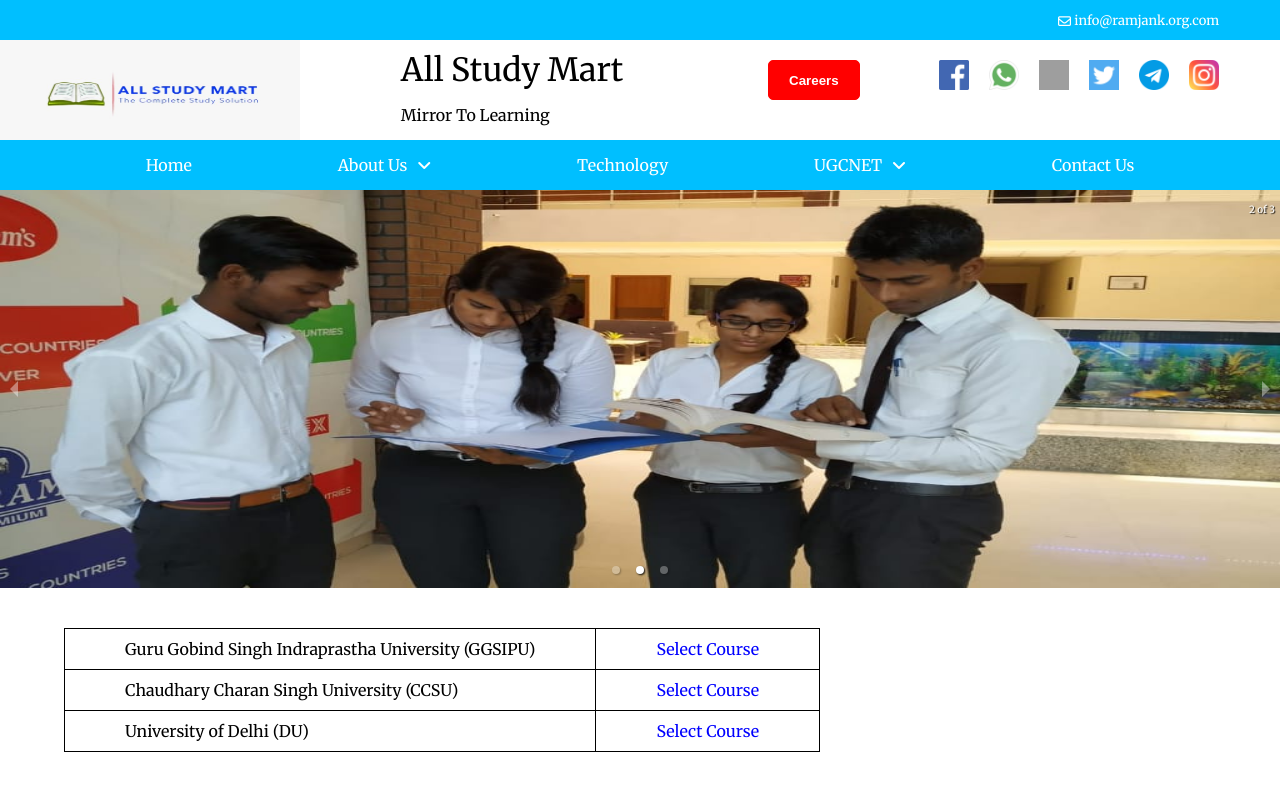
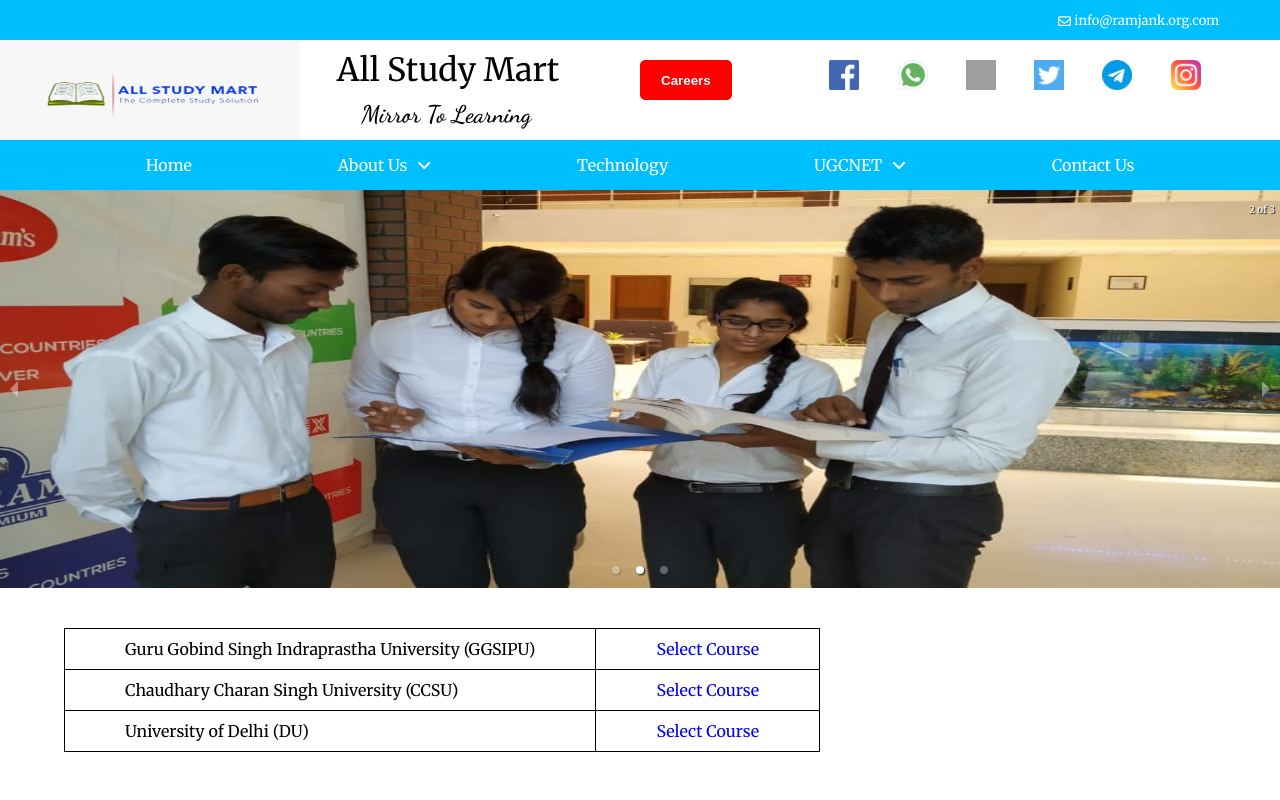
Before and after one commit to batbot11/all-study-mart, a React (Create React App) app: page / in a window 1280 px wide. Shown: the top 800 px of the page. Built offline with nearby package versions, Linux system fonts and the light colour scheme; grey boxes are pictures that could not be loaded.

Commit message:
some changes

```diff
--- a/public/index.html
+++ b/public/index.html
@@ -38,6 +38,9 @@
   <link href="https://fonts.googleapis.com/css?family=Merriweather&display=swap" rel="stylesheet">
 
 
+  <!-- Dancing script font link -->
+  <link href="https://fonts.googleapis.com/css2?family=Dancing+Script:wght@600&display=swap" rel="stylesheet">
+
 </head>
 
 <body>
--- a/src/components/logoBar/LogoBar.css
+++ b/src/components/logoBar/LogoBar.css
@@ -16,7 +16,7 @@
 
 .logobar__name--container {
   position: absolute;
-  left: 40%;
+  left: 35%;
   transform: translateX(-50%);
 }
 
@@ -28,14 +28,17 @@
 
 .logobar__heading--sub {
   display: block;
-  margin-top: 15px;
+  margin-top: 10px;
+  margin-left: 11%;
+  font-size: 24px;
+  font-family: 'Dancing Script', cursive;
 }
 
 .logobar__social--container {
   position: absolute;
   top: 20px;
   right: 3.2%;
-  width: 25%;
+  width: 35%;
   display: flex;
   justify-content: space-evenly;
 }
@@ -48,7 +51,7 @@
 
 .logobar__btn--careers {
   position: absolute;
-  left: 60%;
+  left: 50%;
   top: 20px;
   background-color: #FF0000;
   border: 1px solid #FF0000;
```
